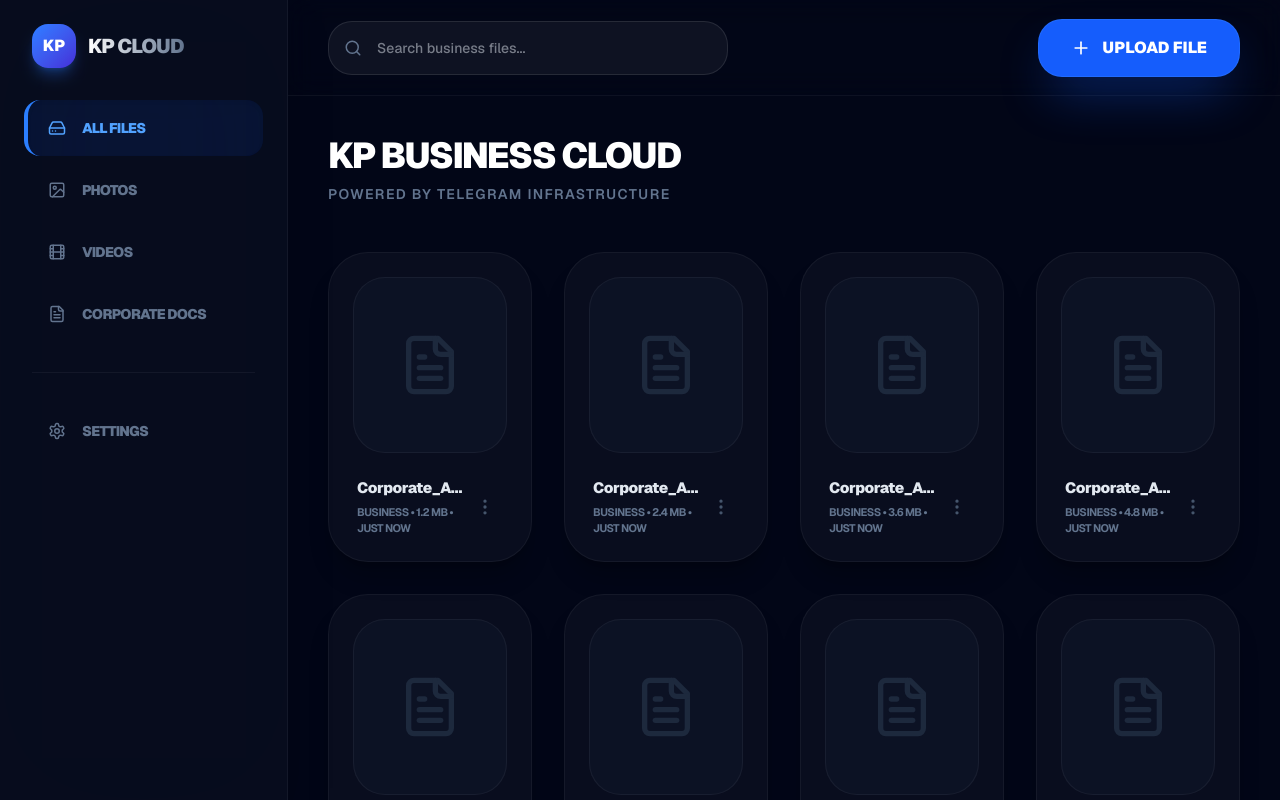
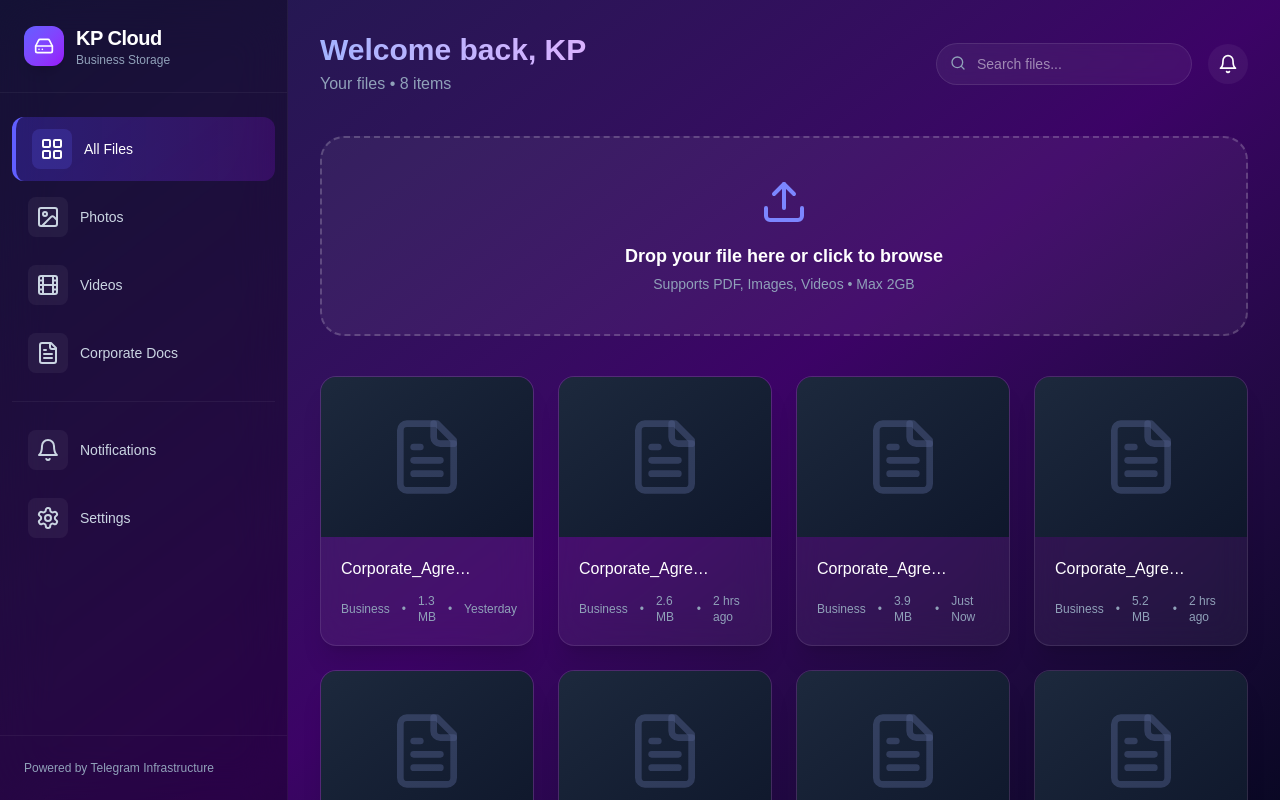
Before and after one commit to KP-CHANNEL-KP/kp-cloud, a Next.js app: page / in a window 1280 px wide. Shown: the top 800 px of the page. Built offline with nearby package versions, Linux system fonts and the light colour scheme.

Commit message:
fix crypto

```diff
--- a/src/app/page.tsx
+++ b/src/app/page.tsx
@@ -3,20 +3,22 @@
 import React, { useState } from 'react';
 import {
   HardDrive, Image as ImageIcon, Film, FileText, Upload,
-  Loader2, Search, MoreVertical, Plus,
-  LayoutGrid, List, Bell, Settings, CheckCircle2, AlertCircle
+  Loader2, Search, MoreVertical, Plus, LayoutGrid, List,
+  Bell, Settings, CheckCircle2, AlertCircle
 } from 'lucide-react';
 import { motion, AnimatePresence } from 'framer-motion';
 
 export default function Dashboard() {
   const [uploading, setUploading] = useState(false);
-  const [showToast, setShowToast] = useState<{show: boolean, msg: string, type: 'success' | 'error'}>({
-    show: false, msg: '', type: 'success'
-  });
+  const [showToast, setShowToast] = useState<{
+    show: boolean;
+    msg: string;
+    type: 'success' | 'error';
+  }>({ show: false, msg: '', type: 'success' });
 
   const triggerToast = (msg: string, type: 'success' | 'error') => {
     setShowToast({ show: true, msg, type });
-    setTimeout(() => setShowToast({ show: false, msg: '', type: 'success' }), 3000);
+    setTimeout(() => setShowToast({ show: false, msg: '', type: 'success' }), 3200);
   };
 
   const handleUpload = async (event: React.ChangeEvent<HTMLInputElement>) => {
@@ -24,184 +26,228 @@
     if (!file) return;
 
     setUploading(true);
-    // 🔔 Loading ပြဖို့အတွက် Fake delay တင်ပေးထားတာပါ (တကယ်အလုပ်လုပ်ရင် ဖြုတ်ရပါမယ်)
-    await new Promise(resolve => setTimeout(resolve, 3000));
+
+    // Fake delay - တကယ့် API သုံးရင် ဖယ်ပါ
+    await new Promise(resolve => setTimeout(resolve, 2800));
 
     const formData = new FormData();
     formData.append('file', file);
 
     try {
-      // 🚀 ဆရာကြီးရဲ့ Telegram Upload API နဲ့ ချိတ်ဖို့နေရာပါ
       const response = await fetch('/api/upload', {
         method: 'POST',
         body: formData,
       });
+
       const data = await response.json();
 
       if (data.ok) {
-        triggerToast("ဖိုင်တင်ခြင်း အောင်မြင်သည်!", 'success');
+        triggerToast("ဖိုင်တင်ခြင်း အောင်မြင်ပါပြီ!", 'success');
       } else {
-        triggerToast(data.description || "တင်လို့မရပါ", 'error');
+        triggerToast(data.description || "တင်လို့ မရပါဘူး", 'error');
       }
     } catch (error) {
-      triggerToast("Server နှင့် ချိတ်ဆက်၍မရပါ", 'error');
+      triggerToast("Server နဲ့ ချိတ်ဆက်၍ မရပါ", 'error');
     } finally {
       setUploading(false);
     }
   };
 
-  // Dummy file data to show cards
+  // Dummy files
   const dummyFiles = [1, 2, 3, 4, 5, 6, 7, 8].map(i => ({
     id: i,
     name: `Corporate_Agreement_V${i}.pdf`,
-    size: `${(i * 1.2).toFixed(1)} MB`,
-    date: 'Just Now'
+    size: `${(i * 1.3).toFixed(1)} MB`,
+    date: i % 3 === 0 ? 'Just Now' : i % 2 === 0 ? '2 hrs ago' : 'Yesterday',
   }));
 
   return (
-    <div className="flex h-screen bg-[#020617] text-slate-200 font-sans selection:bg-blue-500/30 overflow-hidden">
-
-      {/* 🔔 Toast Notification */}
+    <div className="min-h-screen bg-gradient-to-br from-indigo-950 via-purple-950 to-slate-950 text-white flex">
+      {/* Toast */}
       <AnimatePresence>
         {showToast.show && (
           <motion.div
-            initial={{ x: 300, opacity: 0 }}
-            animate={{ x: 0, opacity: 1 }}
-            exit={{ x: 300, opacity: 0 }}
-            className={`fixed top-6 right-6 z-50 flex items-center gap-3 px-6 py-4 rounded-2xl border backdrop-blur-2xl shadow-2xl ${
-              showToast.type === 'success' ? 'bg-emerald-500/10 border-emerald-500/20 text-emerald-400' : 'bg-rose-500/10 border-rose-500/20 text-rose-400'
+            initial={{ opacity: 0, y: -20, scale: 0.95 }}
+            animate={{ opacity: 1, y: 0, scale: 1 }}
+            exit={{ opacity: 0, y: -20, scale: 0.95 }}
+            className={`fixed top-6 right-6 z-50 flex items-center gap-3 px-6 py-4 rounded-2xl shadow-2xl backdrop-blur-xl border ${
+              showToast.type === 'success'
+                ? 'bg-emerald-900/40 border-emerald-500/50 text-emerald-100'
+                : 'bg-rose-900/40 border-rose-500/50 text-rose-100'
             }`}
           >
-            {showToast.type === 'success' ? <CheckCircle2 size={22}/> : <AlertCircle size={22}/>}
-            <span className="font-bold tracking-tight">{showToast.msg}</span>
+            {showToast.type === 'success' ? (
+              <CheckCircle2 className="h-6 w-6 text-emerald-400" />
+            ) : (
+              <AlertCircle className="h-6 w-6 text-rose-400" />
+            )}
+            <span className="font-medium">{showToast.msg}</span>
           </motion.div>
         )}
       </AnimatePresence>
 
-      {/* 📁 Sidebar */}
-      <aside className="w-72 bg-[#0f172a]/40 backdrop-blur-3xl p-6 flex flex-col gap-8 border-r border-white/5 shadow-2xl">
-        <div className="flex items-center gap-3 px-2">
-          <div className="w-11 h-11 bg-gradient-to-br from-blue-500 to-indigo-700 rounded-2xl flex items-center justify-center font-black text-white shadow-lg shadow-blue-500/30">KP</div>
-          <h1 className="text-xl font-black tracking-tighter bg-gradient-to-r from-white to-slate-500 bg-clip-text text-transparent uppercase">KP Cloud</h1>
+      {/* Sidebar */}
+      <motion.aside
+        initial={{ x: -280 }}
+        animate={{ x: 0 }}
+        className="w-72 bg-black/30 backdrop-blur-xl border-r border-white/5 flex flex-col h-screen sticky top-0"
+      >
+        <div className="p-6 border-b border-white/5">
+          <div className="flex items-center gap-3">
+            <div className="h-10 w-10 rounded-xl bg-gradient-to-br from-indigo-500 to-purple-600 flex items-center justify-center shadow-lg">
+              <HardDrive className="h-5 w-5" />
+            </div>
+            <div>
+              <h1 className="text-xl font-bold tracking-tight">KP Cloud</h1>
+              <p className="text-xs text-slate-400">Business Storage</p>
+            </div>
+          </div>
         </div>
 
-        <nav className="flex flex-col gap-1.5">
-          <NavItem icon={<HardDrive size={18}/>} label="All Files" active />
-          <NavItem icon={<ImageIcon size={18}/>} label="Photos" />
-          <NavItem icon={<Film size={18}/>} label="Videos" />
-          <NavItem icon={<FileText size={18}/>} label="Corporate Docs" />
-          <div className="my-6 border-t border-white/5 mx-2" />
-          <NavItem icon={<Settings size={18}/>} label="Settings" />
+        <nav className="flex-1 px-3 py-6 space-y-1">
+          <NavItem icon={<LayoutGrid />} label="All Files" active />
+          <NavItem icon={<ImageIcon />} label="Photos" />
+          <NavItem icon={<Film />} label="Videos" />
+          <NavItem icon={<FileText />} label="Corporate Docs" />
+          <div className="h-px bg-white/5 my-4" />
+          <NavItem icon={<Bell />} label="Notifications" />
+          <NavItem icon={<Settings />} label="Settings" />
         </nav>
-      </aside>
 
-      {/* 🚀 Main Content */}
-      <main className="flex-1 flex flex-col overflow-hidden bg-[radial-gradient(circle_at_top_right,_var(--tw-gradient-stops))] from-blue-600/10 via-transparent to-transparent">
+        <div className="p-6 border-t border-white/5">
+          <div className="text-xs text-slate-400">Powered by Telegram Infrastructure</div>
+        </div>
+      </motion.aside>
 
-        <header className="h-24 flex items-center justify-between px-10 border-b border-white/5 backdrop-blur-md">
-          <div className="relative group">
-            <Search className="absolute left-4 top-1/2 -translate-y-1/2 text-slate-500 group-focus-within:text-blue-500 transition-colors" size={18} />
-            <input
-              type="text"
-              placeholder="Search business files..."
-              className="w-[400px] bg-white/5 border border-white/10 p-4 pl-12 rounded-[1.5rem] focus:outline-none focus:ring-2 focus:ring-blue-500/40 focus:bg-white/10 transition-all font-medium text-sm"
-            />
+      {/* Main Content */}
+      <main className="flex-1 overflow-auto p-8">
+        <header className="mb-10 flex items-center justify-between">
+          <div>
+            <h2 className="text-3xl font-bold bg-clip-text text-transparent bg-gradient-to-r from-indigo-300 to-purple-300">
+              Welcome back, KP
+            </h2>
+            <p className="text-slate-400 mt-1">Your files • {dummyFiles.length} items</p>
           </div>
 
           <div className="flex items-center gap-4">
-            {/* 📤 Upload Button & Loading State */}
-            <motion.label
-              whileHover={uploading ? {} : { scale: 1.02, y: -2 }}
-              whileTap={uploading ? {} : { scale: 0.98 }}
-              className={`flex items-center gap-3 px-8 py-4 rounded-[1.5rem] font-black transition-all cursor-pointer shadow-2xl ${
-                uploading
-                ? 'bg-slate-800 text-slate-500 border border-white/5'
-                : 'bg-blue-600 hover:bg-blue-500 text-white shadow-blue-600/40 border border-blue-400/20'
-              }`}
-            >
-              {uploading ? (
-                // 🌀 Beautiful Spinner for button
-                <motion.div animate={{ rotate: 360 }} transition={{ repeat: Infinity, duration: 1, ease: "linear" }}>
-                  <Loader2 size={20}/>
-                </motion.div>
-              ) : <Plus size={20}/>}
-              {uploading ? "PROCESSING..." : "UPLOAD FILE"}
-              <input type="file" className="hidden" onChange={handleUpload} disabled={uploading} />
-            </motion.label>
+            <div className="relative">
+              <input
+                type="text"
+                placeholder="Search files..."
+                className="pl-10 pr-4 py-2.5 bg-white/5 border border-white/10 rounded-full text-sm focus:outline-none focus:border-indigo-500/50 transition w-64 backdrop-blur-sm"
+              />
+              <Search className="absolute left-3.5 top-3 h-4 w-4 text-slate-400" />
+            </div>
+            <button className="p-2.5 rounded-full bg-white/5 hover:bg-white/10 transition">
+              <Bell className="h-5 w-5" />
+            </button>
           </div>
         </header>
 
-        <section className="flex-1 p-10 overflow-y-auto">
-          <div className="flex items-center justify-between mb-12">
+        {/* Upload Zone */}
+        <motion.label
+          whileHover={{ scale: 1.01 }}
+          className={`group relative block p-10 mb-10 rounded-3xl border-2 border-dashed transition-all duration-300 cursor-pointer overflow-hidden
+            ${uploading
+              ? 'border-indigo-500/50 bg-indigo-900/20'
+              : 'border-white/20 hover:border-indigo-500/40 bg-white/5 hover:bg-white/10'}`}
+        >
+          <input type="file" onChange={handleUpload} className="hidden" disabled={uploading} />
+
+          <div className="flex flex-col items-center justify-center text-center gap-4">
+            {uploading ? (
+              <div className="relative">
+                <Loader2 className="h-14 w-14 animate-spin text-indigo-400" />
+                <div className="absolute inset-0 flex items-center justify-center">
+                  <div className="h-6 w-6 rounded-full bg-indigo-500/30 animate-ping" />
+                </div>
+              </div>
+            ) : (
+              <Upload className="h-12 w-12 text-indigo-400 group-hover:text-indigo-300 transition" />
+            )}
+
             <div>
-              <h2 className="text-4xl font-black text-white tracking-tighter">KP BUSINESS CLOUD</h2>
-              <p className="text-sm font-semibold text-slate-500 mt-2 uppercase tracking-widest">Powered by Telegram Infrastructure</p>
+              <p className="text-lg font-semibold">
+                {uploading ? "Uploading... Please wait" : "Drop your file here or click to browse"}
+              </p>
+              <p className="text-sm text-slate-400 mt-1">
+                Supports PDF, Images, Videos • Max 2GB
+              </p>
+            </div>
+          </div>
+        </motion.label>
+
+        {/* Files Grid */}
+        <div className="grid grid-cols-1 sm:grid-cols-2 lg:grid-cols-3 xl:grid-cols-4 gap-6">
+          {uploading && (
+            <motion.div
+              initial={{ opacity: 0, scale: 0.92 }}
+              animate={{ opacity: 1, scale: 1 }}
+              className="bg-gradient-to-br from-indigo-900/30 to-purple-900/20 rounded-2xl p-5 border border-indigo-500/30 backdrop-blur-sm animate-pulse"
+            >
+              <div className="h-40 bg-white/5 rounded-xl mb-4" />
+              <div className="h-5 w-3/4 bg-white/10 rounded mb-2" />
+              <div className="h-4 w-1/2 bg-white/5 rounded" />
+            </motion.div>
+          )}
+
+          {dummyFiles.map((file) => (
+            <motion.div
+              key={file.id}
+              whileHover={{ y: -6, scale: 1.03 }}
+              className="group bg-white/5 backdrop-blur-lg border border-white/10 rounded-2xl overflow-hidden hover:border-indigo-500/40 transition-all duration-300 shadow-xl hover:shadow-2xl"
+            >
+              <div className="h-40 bg-gradient-to-br from-slate-800 to-slate-900 relative">
+                <div className="absolute inset-0 flex items-center justify-center opacity-40 group-hover:opacity-60 transition">
+                  <FileText className="h-20 w-20 text-indigo-300/50" />
                 </div>
               </div>
 
-          <div className="grid grid-cols-2 lg:grid-cols-3 xl:grid-cols-4 2xl:grid-cols-5 gap-8">
-            {/* 🆕 Place a 'Skeleton' card during upload */}
-            <AnimatePresence>
-              {uploading && (
-                <motion.div
-                  initial={{ opacity: 0, scale: 0.8 }}
-                  animate={{ opacity: 1, scale: 1 }}
-                  exit={{ opacity: 0, scale: 0.8 }}
-                  transition={{ type: "spring", stiffness: 300, damping: 25 }}
-                  className="bg-white/[0.015] p-6 rounded-[2.5rem] border-2 border-dashed border-blue-500/20 flex flex-col items-center justify-center h-[300px]"
-                >
-                  {/* 🌌 Modern Pulse Animation */}
-                  <div className="relative mb-6">
-                    <motion.div
-                      animate={{ scale: [1, 1.2, 1], opacity: [0.3, 0.6, 0.3] }}
-                      transition={{ duration: 2, repeat: Infinity }}
-                      className="absolute -inset-4 bg-blue-500/20 rounded-full blur-xl"
-                    />
-                    <FileText size={64} className="text-blue-500" />
-                  </div>
-                  <p className="text-xs font-bold text-blue-400 uppercase tracking-widest animate-pulse">Uploading...</p>
-                </motion.div>
-              )}
-            </AnimatePresence>
-
-            {/* Existing Dummy Cards */}
-            {dummyFiles.map((file) => (
-              <motion.div
-                key={file.id}
-                whileHover={{ y: -8 }}
-                className="group relative bg-white/[0.03] p-6 rounded-[2.5rem] border border-white/5 hover:bg-white/[0.07] hover:border-blue-500/40 transition-all duration-300 shadow-xl shadow-black/20"
-              >
-                <div className="h-44 bg-slate-900/60 rounded-[2rem] mb-6 flex items-center justify-center relative border border-white/5">
-                  <FileText size={64} className="text-slate-800 group-hover:text-blue-500 group-hover:scale-110 transition-all duration-500" />
+              <div className="p-5">
+                <div className="flex justify-between items-start">
+                  <h3 className="font-medium truncate pr-2">{file.name}</h3>
+                  <button className="p-1.5 rounded-lg hover:bg-white/10 opacity-0 group-hover:opacity-100 transition">
+                    <MoreVertical className="h-4 w-4" />
+                  </button>
                 </div>
 
-                <div className="flex justify-between items-center px-1">
-                  <div className="min-w-0">
-                    <p className="text-[15px] font-black text-slate-200 truncate group-hover:text-white transition-colors tracking-tight">{file.name}</p>
-                    <p className="text-[11px] font-bold text-slate-500 mt-1 uppercase tracking-tighter">Business • {file.size} • {file.date}</p>
+                <div className="mt-2 text-xs text-slate-400 flex items-center gap-3">
+                  <span>Business</span>
+                  <span>•</span>
+                  <span>{file.size}</span>
+                  <span>•</span>
+                  <span>{file.date}</span>
                 </div>
-                  <button className="p-2 text-slate-600 hover:text-white transition-colors">
-                    <MoreVertical size={20}/>
-                  </button>
               </div>
             </motion.div>
           ))}
         </div>
-        </section>
       </main>
     </div>
   );
 }
 
-function NavItem({ icon, label, active = false }: { icon: any, label: string, active?: boolean }) {
+function NavItem({
+  icon,
+  label,
+  active = false,
+}: {
+  icon: React.ReactNode;
+  label: string;
+  active?: boolean;
+}) {
   return (
-    <div className={`group flex items-center gap-4 px-5 py-4.5 rounded-2xl cursor-pointer transition-all duration-300 border-l-4 ${
-      active
-      ? 'bg-blue-600/10 text-blue-400 border-blue-500 shadow-inner'
-      : 'text-slate-500 hover:text-slate-100 border-transparent hover:border-white/10'
-    }`}>
-      <span className={`${active ? 'text-blue-400' : 'group-hover:text-blue-400'} transition-colors duration-300`}>{icon}</span>
-      <span className="font-black text-sm uppercase tracking-tighter">{label}</span>
+    <motion.button
+      whileHover={{ x: 4 }}
+      className={`w-full flex items-center gap-3 px-4 py-3 rounded-xl text-sm font-medium transition-all
+        ${active
+          ? 'bg-gradient-to-r from-indigo-600/30 to-purple-600/20 text-white border-l-4 border-indigo-500'
+          : 'text-slate-300 hover:bg-white/5 hover:text-white'}`}
+    >
+      <div className={`p-2 rounded-lg ${active ? 'bg-indigo-500/20' : 'bg-white/5'}`}>
+        {icon}
       </div>
+      {label}
+    </motion.button>
   );
 }
```
Lines whose indentation alone changed are shown as unchanged.
